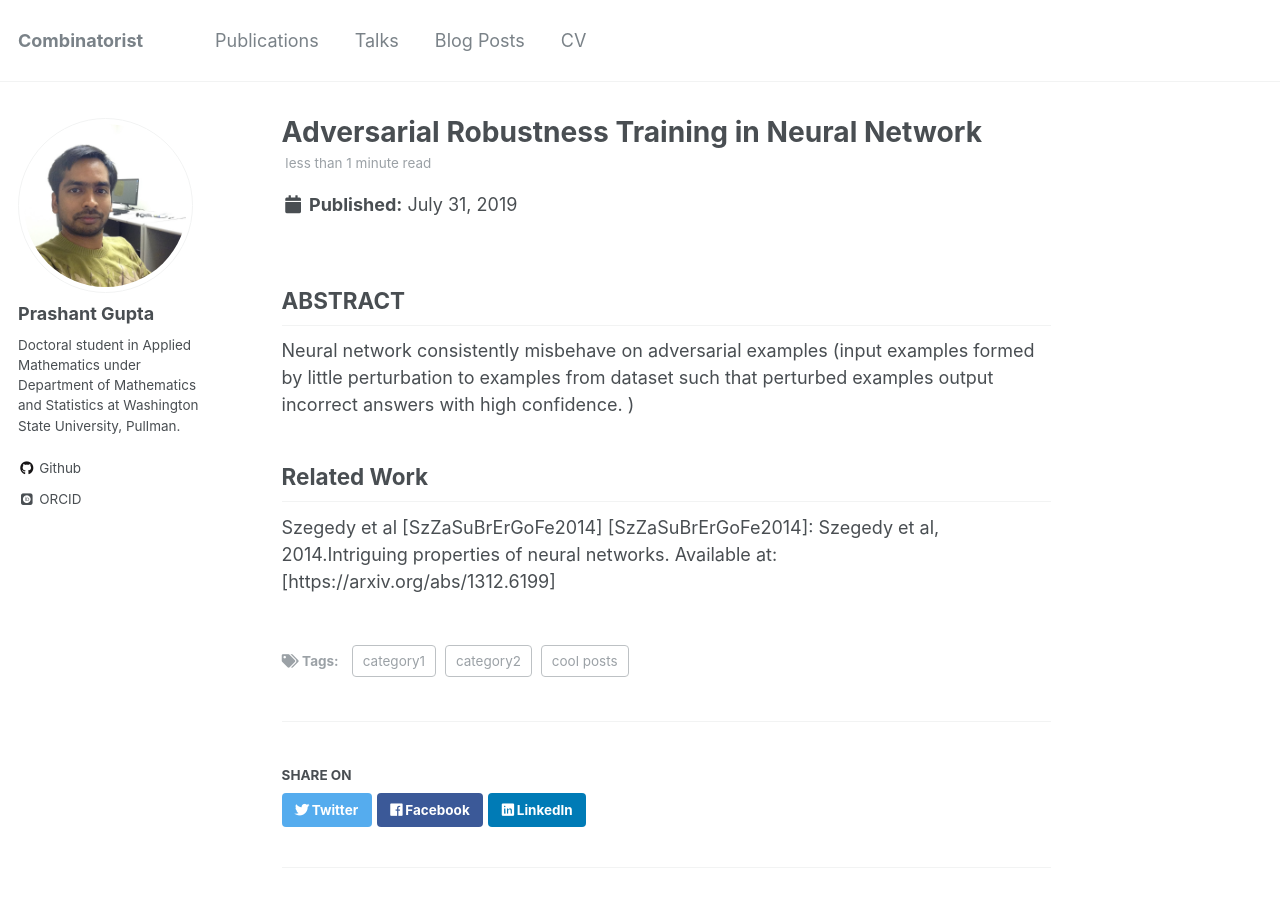
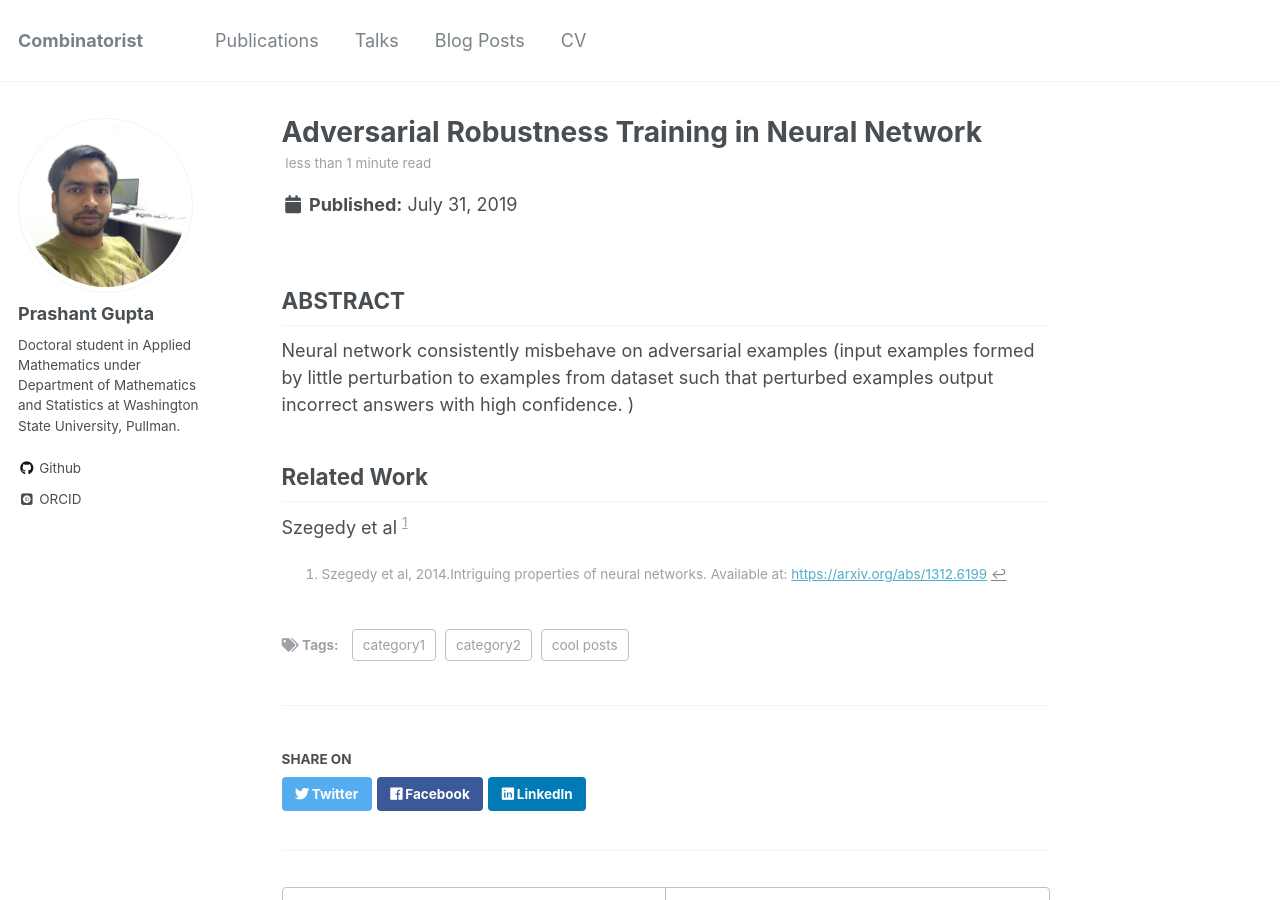
Before and after one commit to pragup/pragup.github.io, a Jekyll site: the page built from _posts/2019-07-31-Adversarial-Robustness-Training.md, in a window 1280 px wide and 900 px high. Built offline with Jekyll 4.4.1, drawn with Linux system fonts in a browser that asks for light colours; some web fonts are replaced; some of the changed lines change nothing that is shown.

Commit message:
no message

```diff
--- a/_posts/2019-07-31-Adversarial-Robustness-Training.md
+++ b/_posts/2019-07-31-Adversarial-Robustness-Training.md
@@ -11,5 +11,6 @@ tags:
 Neural network consistently misbehave on adversarial examples (input examples formed by little perturbation to examples from dataset such that perturbed examples output incorrect answers with high confidence. )
 
 ## Related Work ##
-Szegedy et al [SzZaSuBrErGoFe2014]
-[SzZaSuBrErGoFe2014]: Szegedy et al, 2014.Intriguing properties of neural networks. Available at: [https://arxiv.org/abs/1312.6199]
+Szegedy et al [^SzZaSuBrErGoFe2014]
+
+[^SzZaSuBrErGoFe2014]: Szegedy et al, 2014.Intriguing properties of neural networks. Available at: [https://arxiv.org/abs/1312.6199](https://arxiv.org/abs/1312.6199)
```
